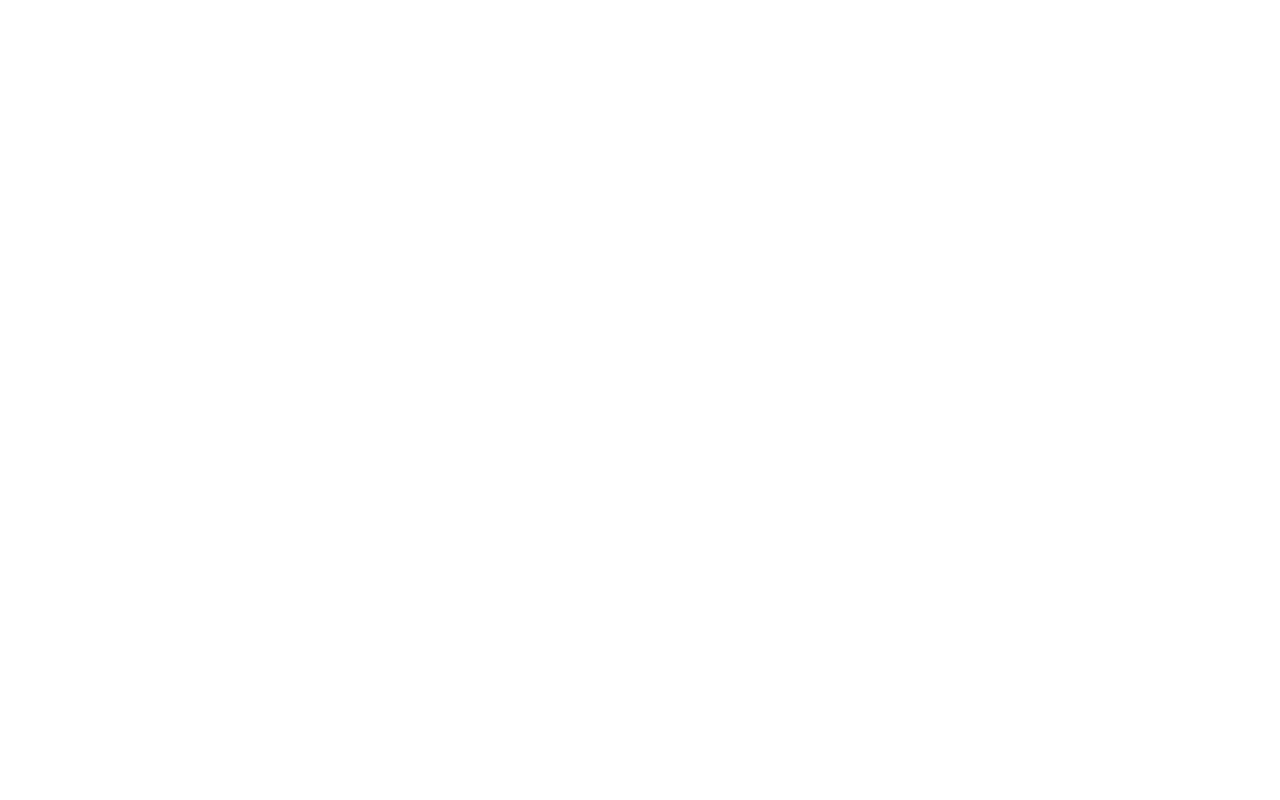
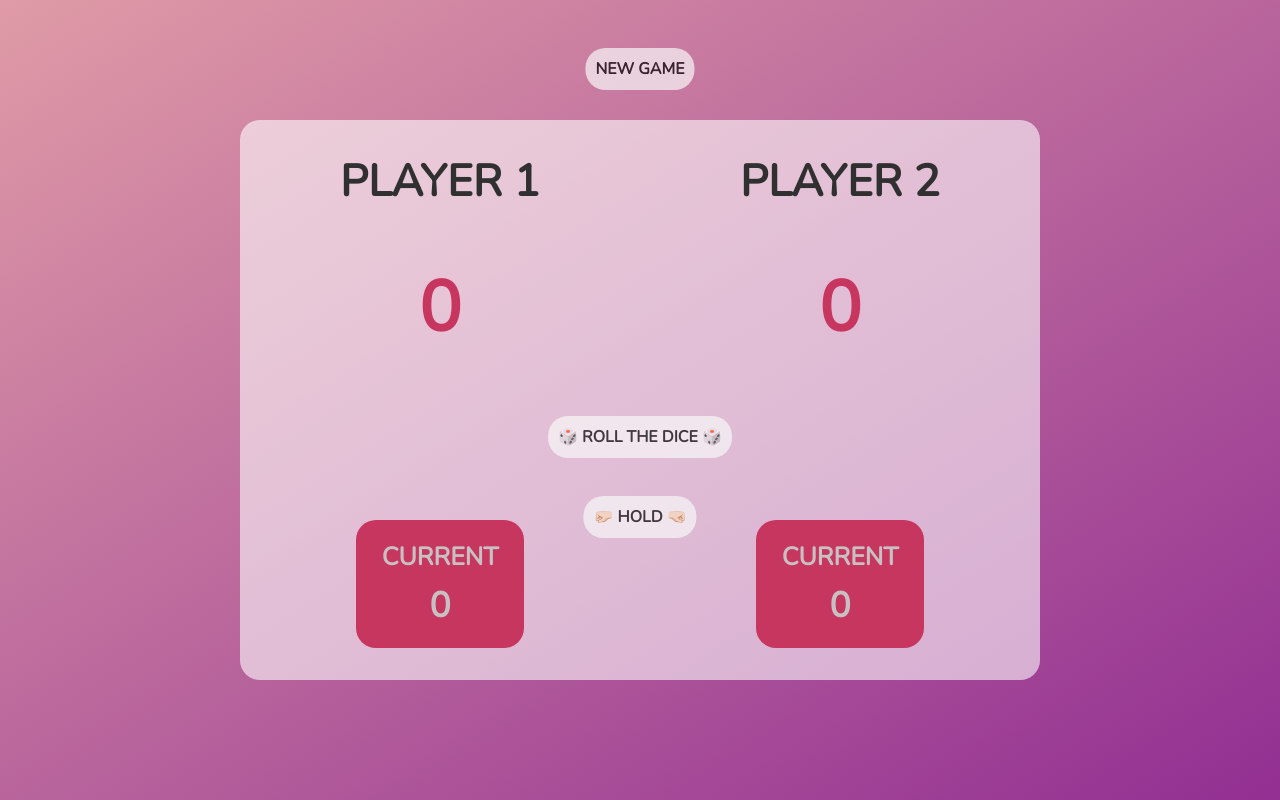
Before and after one commit to Marko1310/Udemy_JS, a plain HTML site: page 07-Pig-Game/Pig-Game/index.html in a window 1280 px wide. Drawn offline with nearby package versions, Linux system fonts and the light colour scheme.

Commit message:
Created the basic page structure, index.html and style.css

```diff
--- a/07-Pig-Game/Pig-Game/index.html
+++ b/07-Pig-Game/Pig-Game/index.html
@@ -6,6 +6,40 @@
     <title>Pig Game</title>
     <link rel="stylesheet" href="style.css" />
     <script src="script.js"></script>
+    <link
+      href="https://fonts.googleapis.com/css2?family=Nunito:wght@200&display=swap"
+      rel="stylesheet"
+    />
   </head>
-  <body></body>
+  <body>
+    <div class="mainBox">
+      <div class="player1Box active">
+        <h1 class="name">PLAYER 1</h1>
+        <p class="player1TotalScore">0</p>
+        <div class="player1CurrentScore">
+          <p class="current">CURRENT</p>
+          <p class="currentScore">0</p>
+        </div>
+      </div>
+
+      <div class="player2Box active">
+        <h1 class="name">PLAYER 2</h1>
+        <p class="player2TotalScore">0</p>
+        <div class="player2CurrentScore">
+          <p class="current">CURRENT</p>
+          <p class="currentScore">0</p>
+        </div>
+      </div>
+      <button class="btn newGame">NEW GAME</button>
+      <button class="btn rollDice">🎲 ROLL THE DICE 🎲</button>
+      <button class="btn hold">🤛🏻 HOLD 🤜🏻</button>
+    </div>
+
+    <div class="player1"></div>
+    <div class="player2"></div>
+    <div class="player1TotalScore"></div>
+    <div class="player2TotalScore"></div>
+
+    <div class="dice"></div>
+  </body>
 </html>
--- a/07-Pig-Game/Pig-Game/style.css
+++ b/07-Pig-Game/Pig-Game/style.css
@@ -0,0 +1,148 @@
+body {
+  background-image: linear-gradient(
+    to bottom right,
+    rgb(223, 155, 166),
+    rgb(146, 47, 146)
+  );
+  display: flex;
+  align-items: center;
+  justify-content: center;
+  font-family: "Nunito";
+  font-weight: 400;
+}
+
+.mainBox {
+  display: flex;
+  height: 35rem;
+  max-width: 800px;
+  border-radius: 20px;
+  width: 100%;
+  background-color: rgba(255, 255, 255, 0.35);
+  box-sizing: border-box;
+  overflow: hidden;
+}
+
+.player1Box {
+  display: flex;
+  flex-direction: column;
+  background-color: rgba(255, 255, 255, 0.4);
+  width: 50%;
+  padding: 2rem;
+  align-items: center;
+  transition: all 0.75s;
+  color: rgb(48, 48, 48);
+  font-size: 22px;
+}
+
+.player2Box {
+  display: flex;
+  flex-direction: column;
+  background-color: rgba(255, 255, 255, 0.4);
+  width: 50%;
+  padding: 2rem;
+  align-items: center;
+  transition: all 0.75s;
+  color: rgb(48, 48, 48);
+  font-size: 22px;
+}
+
+.active {
+  background-color: rgba(255, 255, 255, 0.35);
+}
+.name {
+  margin: 0;
+  margin-bottom: 3rem;
+}
+
+.player1TotalScore {
+  margin-bottom: auto;
+  font-size: 70px;
+  color: #c7365f;
+}
+
+.player2TotalScore {
+  margin-bottom: auto;
+  font-size: 70px;
+  color: #c7365f;
+}
+
+p {
+  font-size: 25px;
+  color: #c8c1c3;
+  font-weight: 900;
+  margin: 0;
+}
+
+.currentScore {
+  margin-top: 0.5rem;
+  font-size: 35px;
+}
+
+.player1CurrentScore {
+  background-color: #f8f8f8;
+  display: flex;
+  flex-direction: column;
+  box-sizing: border-box;
+  width: 50%;
+  height: 8rem;
+  border-radius: 20px;
+  background-color: #c7365f;
+  align-items: center;
+  padding: 20px;
+}
+
+.player2CurrentScore {
+  background-color: #f8f8f8;
+  display: flex;
+  flex-direction: column;
+  box-sizing: border-box;
+  width: 50%;
+  height: 8rem;
+  border-radius: 20px;
+  background-color: #c7365f;
+  align-items: center;
+  padding: 20px;
+}
+
+.btn {
+  position: absolute;
+  left: 50%;
+  transform: translateX(-50%);
+  background-color: #f8f8f8;
+  border-radius: 20px;
+  border-style: none;
+  opacity: 0.7;
+  padding: 10px;
+  font: inherit;
+  font-weight: bold;
+  transition-duration: 0.2s;
+}
+
+.btn:hover {
+  color: white;
+  opacity: 1;
+}
+
+.newGame {
+  top: 3rem;
+}
+
+.newGame:hover {
+  background-color: #4caf50;
+}
+
+.rollDice {
+  top: 26rem;
+}
+
+.rollDice:hover {
+  background-color: #3470b0;
+}
+
+.hold {
+  top: 31rem;
+}
+
+.hold:hover {
+  background-color: #d54141;
+}
```
Also changed, not shown: 07-Pig-Game/Pig-Game/pictures/dice-1.png (added), 07-Pig-Game/Pig-Game/pictures/dice-2.png (added), 07-Pig-Game/Pig-Game/pictures/dice-3.png (added), 07-Pig-Game/Pig-Game/pictures/dice-4.png (added), 07-Pig-Game/Pig-Game/pictures/dice-5.png (added), 07-Pig-Game/Pig-Game/pictures/dice-6.png (added), 1 other file.
